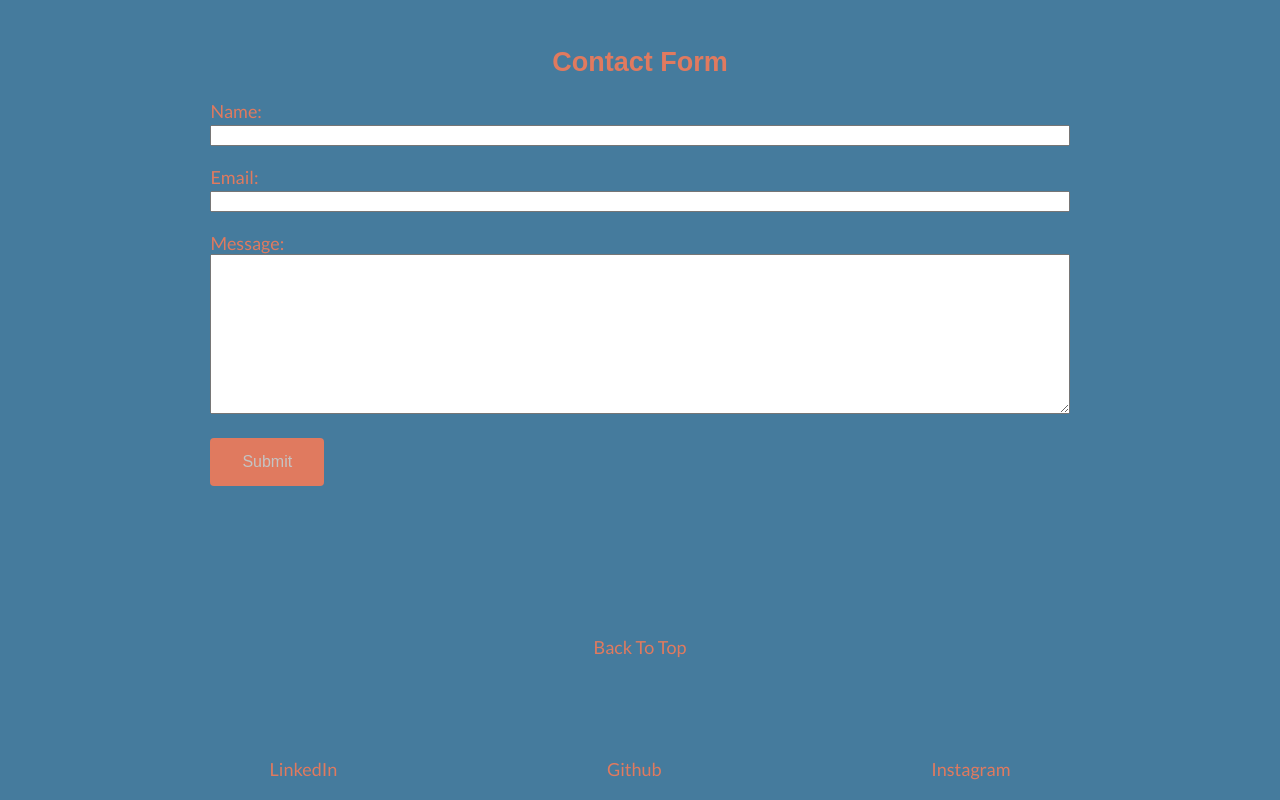
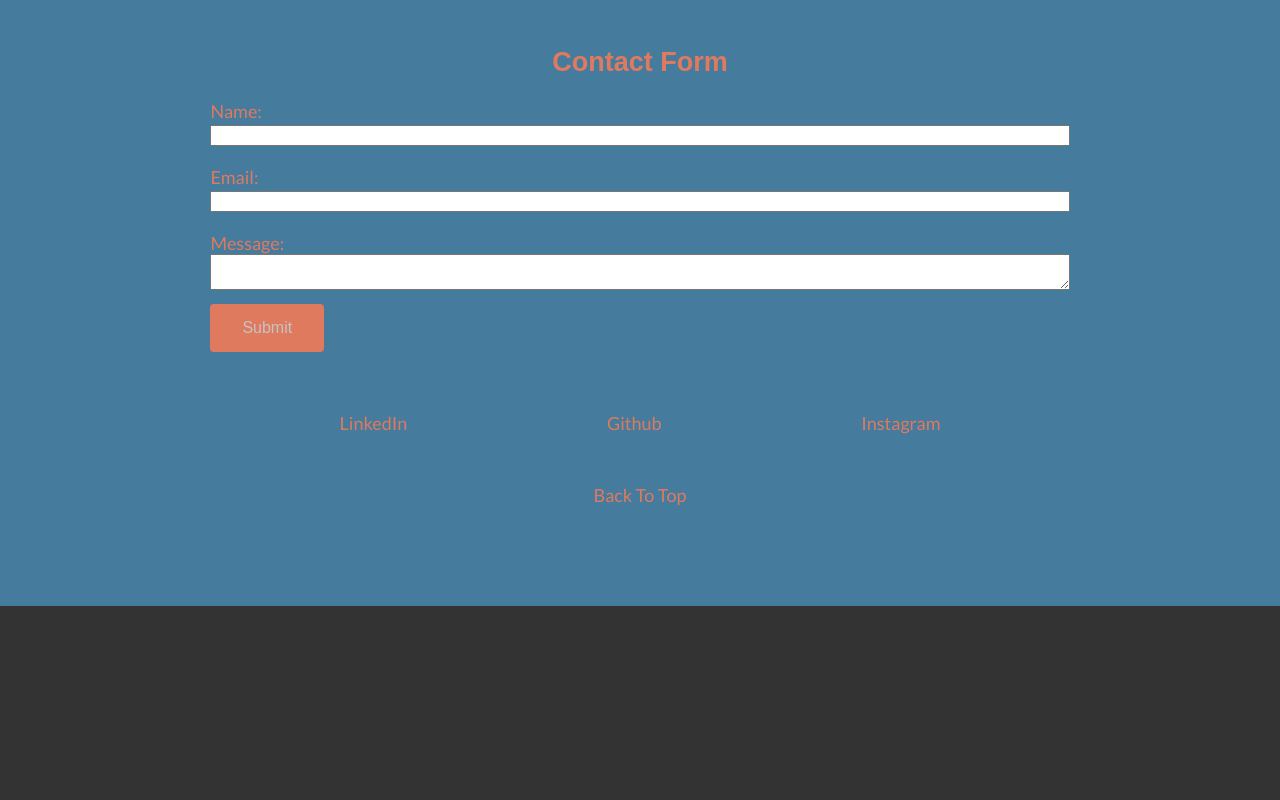
Before and after one commit to Erzyelc/Portfolio-Renew, a plain HTML site: page index.html in a window 1280 px wide. Shown: the part 1535-2335 px from the top of the page. After the commit the page ends 2141 px from the top, so only its background shows below. Drawn offline with Linux system fonts and the light colour scheme.

Commit message:
fixed footer

```diff
--- a/index.html
+++ b/index.html
@@ -138,10 +138,16 @@
                         </form>
                       </div>
                     </div>
-                    <a href="#home" class = 'backTT'>Back To Top</a>
                    </section>
             </section>
 
+            <footer>
+              <a href="https://www.linkedin.com/in/ryanjcarpenter">LinkedIn</a>
+              <a href="https://github.com/Erzyelc">Github</a>
+              <a href="https://www.instagram.com/erzyelc/">Instagram</a>
+          </footer>
+
+          <a href="#home" class = 'backTT'>Back To Top</a>
 
         </div>
     </div>
@@ -153,11 +159,7 @@
         </ul>
     </nav>
 
-    <footer>
-        <a href="https://www.linkedin.com/in/ryanjcarpenter">LinkedIn</a>
-        <a href="https://github.com/Erzyelc">Github</a>
-        <a href="https://www.instagram.com/erzyelc/">Instagram</a>
-    </footer>
+
 
     <script src="script.js"></script>
   </body>
--- a/styles.css
+++ b/styles.css
@@ -244,6 +244,7 @@ nav ul li + li + li {
     display: flex;
     align-items: center;
     flex-direction: column;
+    padding-bottom: 50px;
 }
 
 
@@ -280,14 +281,18 @@ form textarea {
 }
 
 form textarea {
-    height: 160px;
+    margin-bottom: 10px;
 }
 
 .backTT{
-  padding-top:150px;
+  display: flex;
+  justify-content: center;
+  align-items: center;
+  margin-top: 30px;
 }
 
 footer{
+    margin-top: 10px;
     display: flex;
     background-color: #457b9d;
     padding-bottom: 20px;
```
